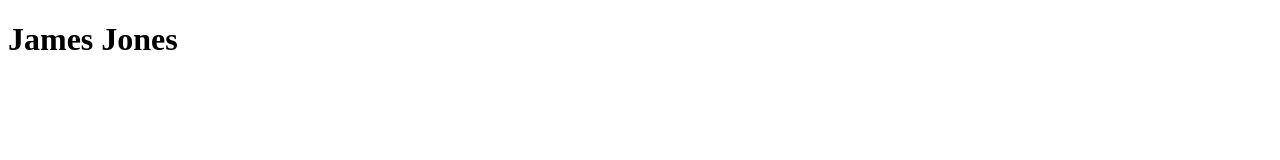
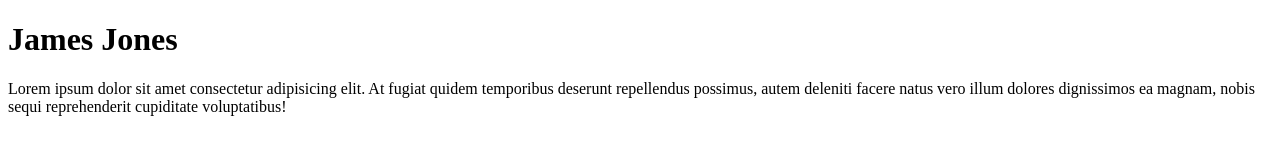
Before and after one commit to JpScoot/github-pages-demo, a plain HTML site: page index.html in a window 1280 px wide. Drawn offline with Linux system fonts and the light colour scheme.

Commit message:
Added  lorem paragraph

```diff
--- a/index.html
+++ b/index.html
@@ -8,5 +8,11 @@
   </head>
   <body>
     <h1>James Jones</h1>
+    <p>
+      Lorem ipsum dolor sit amet consectetur adipisicing elit. At fugiat quidem
+      temporibus deserunt repellendus possimus, autem deleniti facere natus vero
+      illum dolores dignissimos ea magnam, nobis sequi reprehenderit cupiditate
+      voluptatibus!
+    </p>
   </body>
 </html>
```
